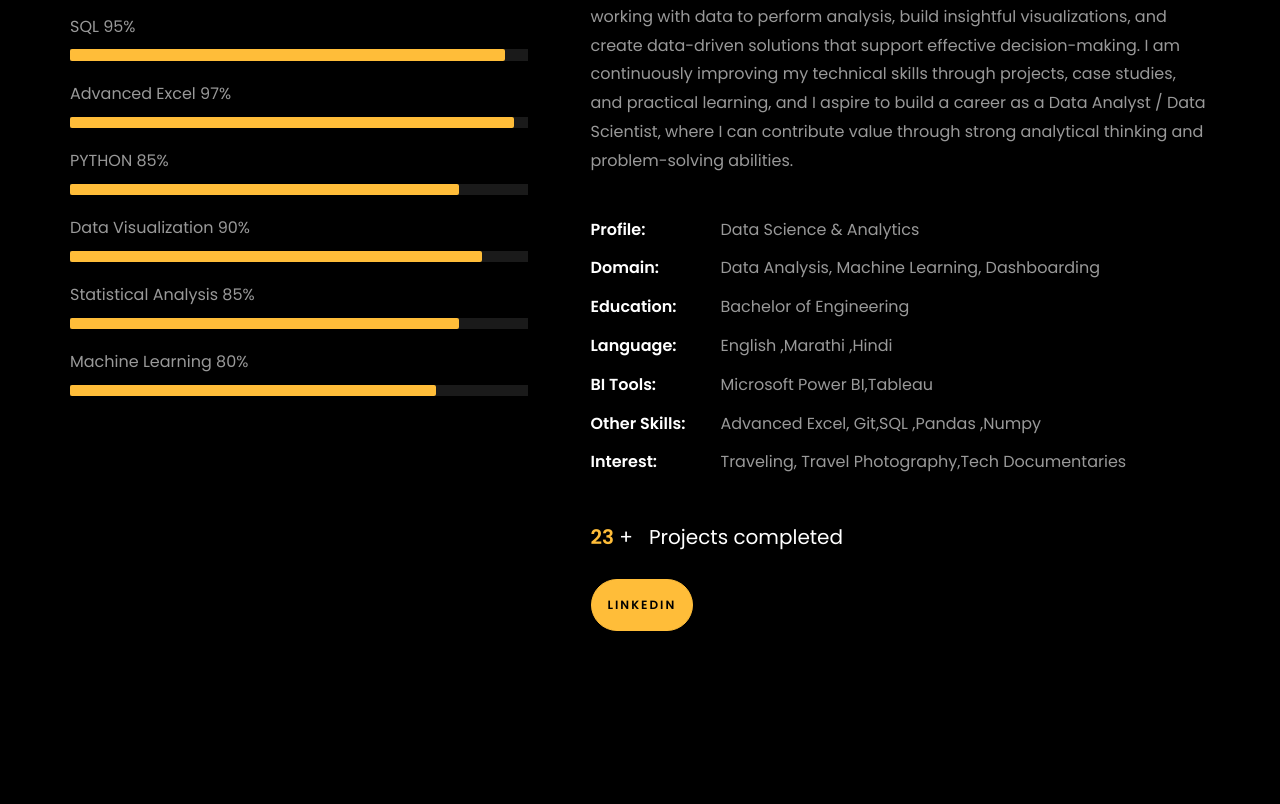
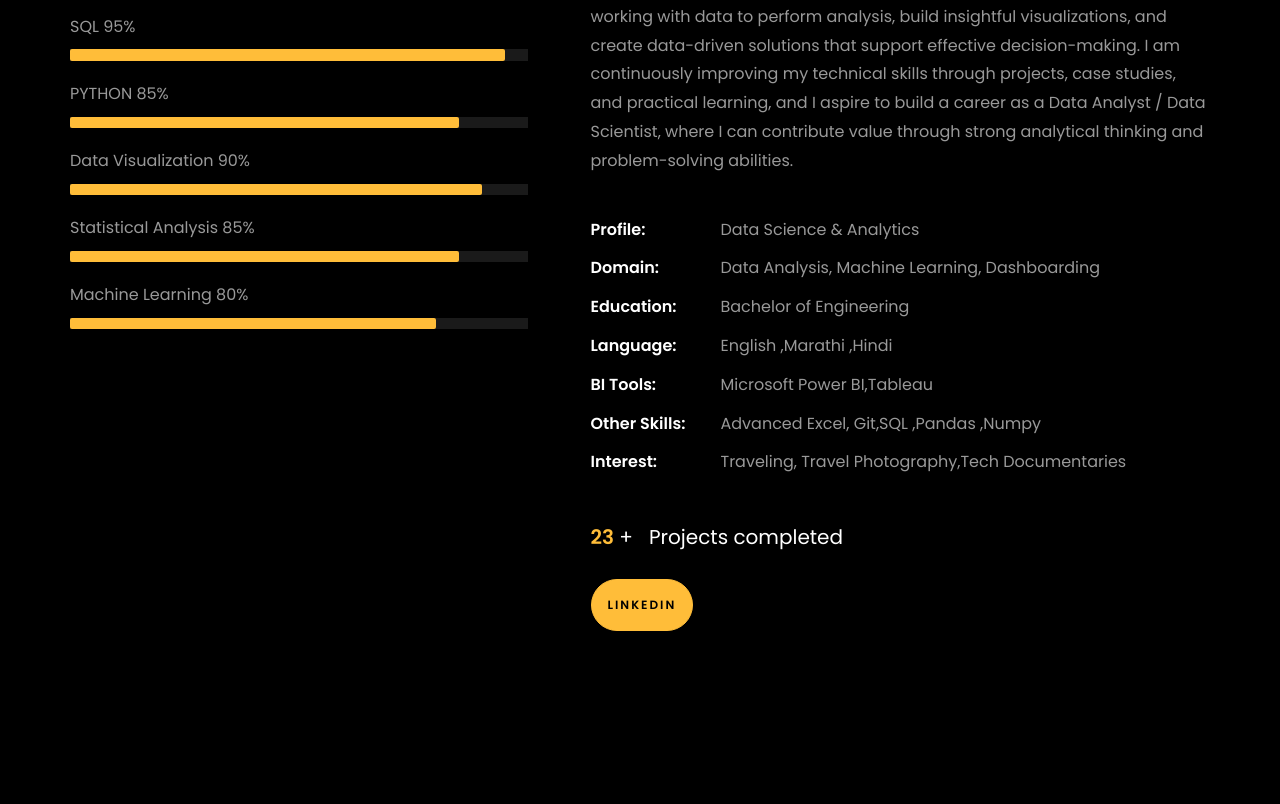
Before and after one commit to Vishal-Dhaigude/vishal.github.io, a plain HTML site: page index.html in a window 1280 px wide. Shown: the part 1131-1935 px from the top of the page. Drawn offline with Linux system fonts and the light colour scheme; files whose address does not match are found by name.

Commit message:
Update index.html

```diff
--- a/index.html
+++ b/index.html
@@ -235,11 +235,7 @@
 											aria-valuemax="100"></div>
 									</div>
 
-									<span>Advanced Excel</span> <span class="pull-right">97%</span>
-									<div class="progress">
-										<div class="progress-bar" role="progressbar" style="width: 97%;" aria-valuenow="95" aria-valuemin="0"
-											aria-valuemax="100"></div>
-									</div>
+
 
 									<span>PYTHON</span> <span class="pull-right">85%</span>
 									<div class="progress">
```
